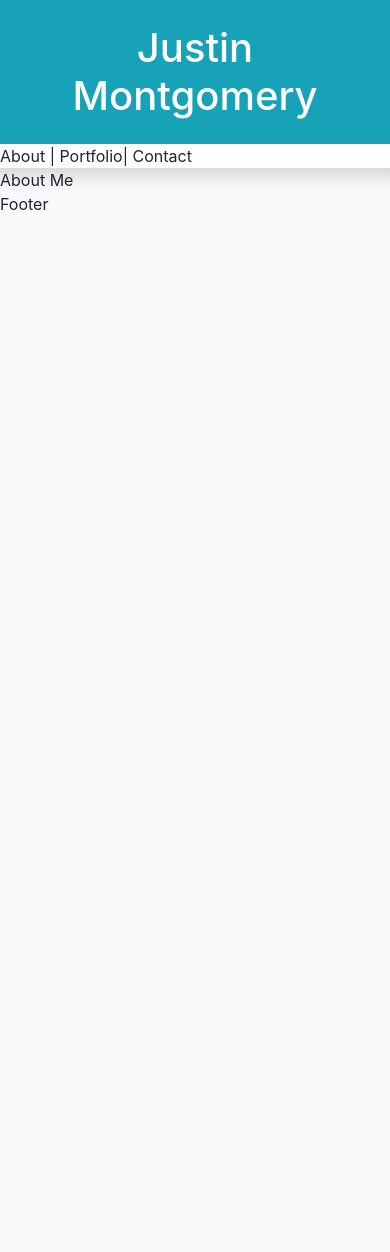
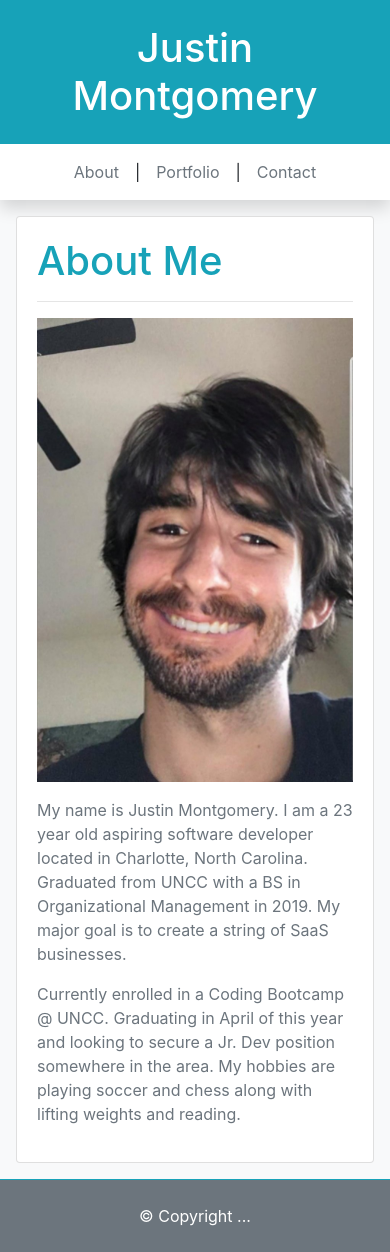
Before and after one commit to JustinMonty20/Updated-Portfolio, a plain HTML site: page index.html in a window 390 px wide. Before the commit the page ends 844 px from the top, so only its background shows below. Drawn offline with nearby package versions, Linux system fonts and the light colour scheme.

Commit message:
adding media queries to my portfolio.

```diff
--- a/index.html
+++ b/index.html
@@ -9,26 +9,52 @@
     <!-- Bootstrap CSS -->
     <link rel="stylesheet" href="https://stackpath.bootstrapcdn.com/bootstrap/4.4.1/css/bootstrap.min.css"
         integrity="sha384-Vkoo8x4CGsO3+Hhxv8T/Q5PaXtkKtu6ug5TOeNV6gBiFeWPGFN9MuhOf23Q9Ifjh" crossorigin="anonymous">
+        <link rel="stylesheet" href="./assets/style.css">
 
     <title>My Dev Portfolio</title>
 </head>
 
 <body class="bg-light">
     <div>
-        <div class="row bg-white shadow sm">
+        <div class="row no-gutters bg-white shadow sm">
             <div class="col-md-6 text-center text-white">
-                <h1 class = "p-4 mb-0 bg-info">Justin Montgomery</h1>
+                <h1 class="float-md-left p-4 mb-0 ml-md-3 bg-info">Justin Montgomery</h1>
             </div>
-            <div class="col-md-6">About | Portfolio| Contact</div>
+            <div class="col-md-6 d-flex flex-row justify-content-center align-items-center">
+                <a class="m-3 ml-md-auto text-muted" href="index.html">About</a> |
+                <a class="m-3 text-muted" href="portfolio.html">Portfolio</a> |
+                <a class="m-3 text-muted" href="contact.html">Contact</a>
+            </div>
         </div>
         <div class="row">
-            <div class="col">
-                About Me
+            <div class="col-lg-9">
+                <div class="card m-3 mb-5=">
+                    <div class="card-body text-muted">
+                        <h1 class="text-info">About Me</h1>
+                        <hr>
+                        <div class="img-container float-md-left mr-md-3 mb-3">
+                            <img class="img-fluid" src="./assets/images/20191206_010009.JPG"
+                                alt="Image of myself.">
+                        </div>
+                        <p>My name is Justin Montgomery. I am a 23 year old aspiring software developer located in
+                            Charlotte, North Carolina.
+                            Graduated from UNCC with a BS in Organizational Management in 2019. My major goal is to
+                            create a string of SaaS businesses.
+                        </p>
+                        <p>
+                            Currently enrolled in a Coding Bootcamp @ UNCC. Graduating in April of this year and looking
+                            to secure a Jr. Dev position somewhere in the area.
+                            My hobbies are playing soccer and chess along with lifting weights and reading.
+                        </p>
+                    </div>
+                </div>
             </div>
         </div>
         <div class="row">
             <div class="col">
-                Footer
+                <div class="copyright border-top border-info bg-secondary py-4 text-center text-white">
+                    &copy; Copyright ...
+                </div>
             </div>
         </div>
     </div>
```
Also changed, not shown: assets/images/20191206_010009.JPG (added), assets/images/IMG_20190906_125545_592.JPG (added), assets/images/IMG_8096 copy.png (added), 3 other files.
